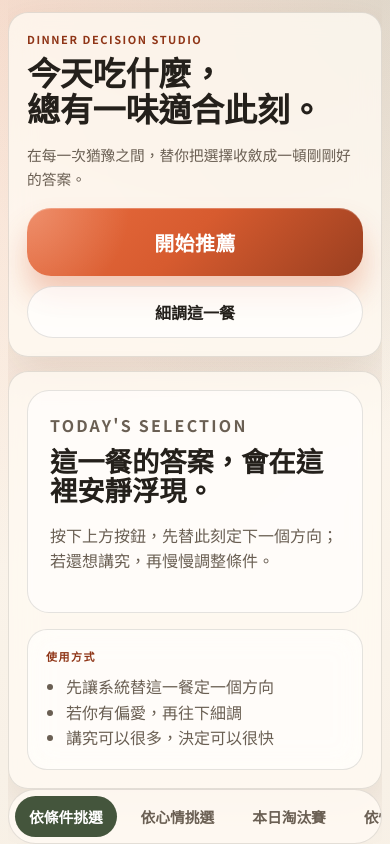
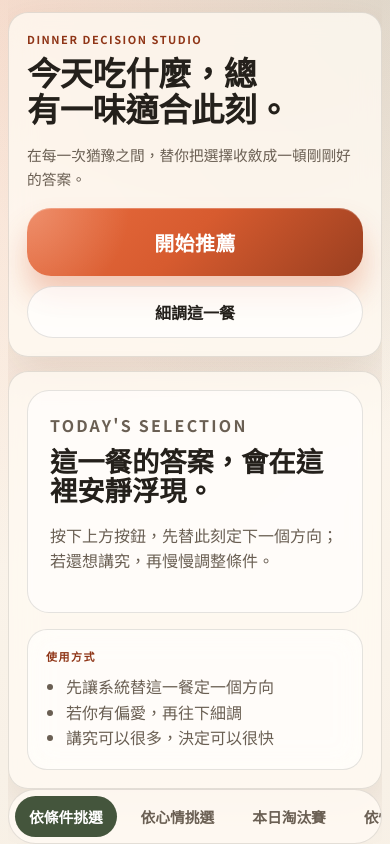
Before and after one commit to xz487zx/-, a plain HTML site: page index.html in a window 390 px wide. Shown: the top 844 px of the page. Drawn offline with Linux system fonts and the light colour scheme; a web font is replaced by a local one.

Commit message:
Fix mobile heading wrapping

```diff
--- a/styles.css
+++ b/styles.css
@@ -95,8 +95,9 @@ textarea {
   font-size: clamp(2.8rem, 6vw, 5rem);
   max-width: 10ch;
   text-wrap: balance;
-  word-break: keep-all;
-  overflow-wrap: anywhere;
+  word-break: normal;
+  overflow-wrap: break-word;
+  line-break: loose;
 }
 
 .hero-text,
@@ -310,6 +311,9 @@ textarea {
 
 .result-card h3 {
   font-size: clamp(2rem, 4vw, 3rem);
+  word-break: normal;
+  overflow-wrap: break-word;
+  line-break: loose;
 }
 
 .result-tags {
@@ -438,7 +442,9 @@ textarea {
     max-width: none;
     line-height: 1.06;
     letter-spacing: -0.01em;
+    word-break: normal;
     overflow-wrap: break-word;
+    line-break: loose;
   }
 
   .hero-text,
@@ -499,6 +505,9 @@ textarea {
   .result-empty h3 {
     font-size: clamp(1.45rem, 7vw, 2rem);
     line-height: 1.06;
+    word-break: normal;
+    overflow-wrap: break-word;
+    line-break: loose;
   }
 
   .result-tags {
@@ -536,7 +545,9 @@ textarea {
     font-size: clamp(1.85rem, 8.5vw, 2.5rem);
     max-width: none;
     line-height: 1.08;
+    word-break: normal;
     overflow-wrap: break-word;
+    line-break: loose;
   }
 
   .hero-text {
```
